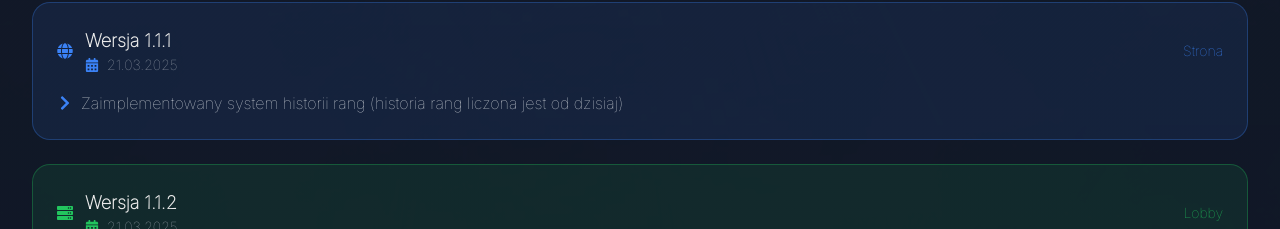
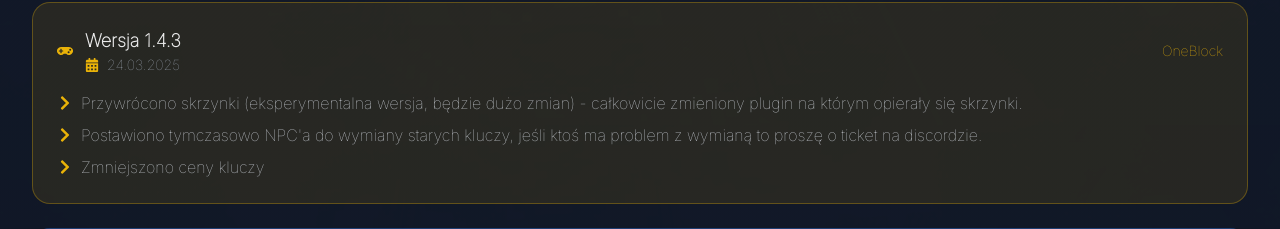
Before and after one commit to rczerwiec/stylowamc, a Next.js app: page /changelog in a window 1280 px wide. Shown: the part 325-554 px from the top of the page. Built offline with nearby package versions, Linux system fonts and the light colour scheme; no server answers.

Commit message:
[CHANGE] content update

```diff
--- a/app/changelog/page.tsx
+++ b/app/changelog/page.tsx
@@ -219,6 +219,16 @@ const Changelog = () => {
       },
     ],
     oneblock: [
+      {
+        mode: "OneBlock",
+        version: "1.4.3",
+        date: "24.03.2025",
+        changes: [
+          "Przywrócono skrzynki (eksperymentalna wersja, będzie dużo zmian) - całkowicie zmieniony plugin na którym opierały się skrzynki.",
+          "Postawiono tymczasowo NPC'a do wymiany starych kluczy, jeśli ktoś ma problem z wymianą to proszę o ticket na discordzie.",
+          "Zmniejszono ceny kluczy",
+        ],
+      },
       {
         mode: "OneBlock",
         version: "1.4.2",
```
